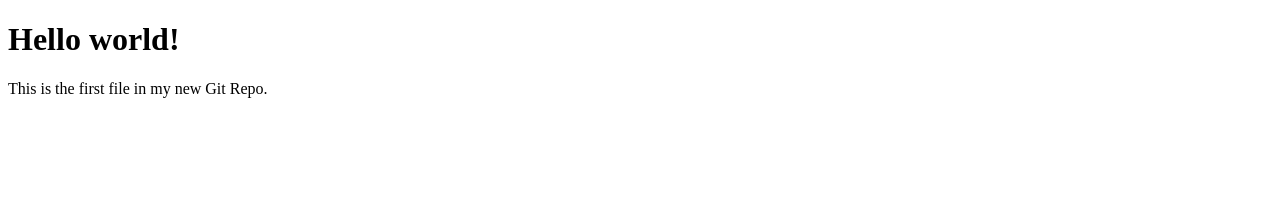
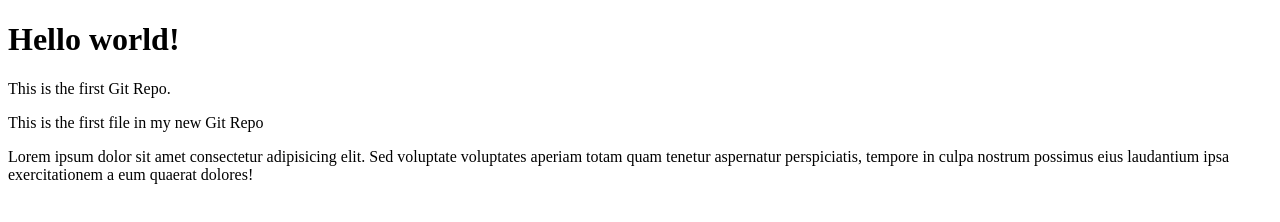
Before and after one commit to Piera-Nyaga/TEST1, a plain HTML site: page index.html in a window 1280 px wide. Drawn offline with Linux system fonts and the light colour scheme.

Commit message:
second commit

```diff
--- a/index.html
+++ b/index.html
@@ -6,8 +6,9 @@
 <body>
 
 <h1>Hello world!</h1>
-<p>This is the first file in my new Git Repo.</p>
-<p>         </p>
+<p>This is the first Git Repo.</p>
+<p> This is the first file in my new Git Repo  </p>
+<p> Lorem ipsum dolor sit amet consectetur adipisicing elit. Sed voluptate voluptates aperiam totam quam tenetur aspernatur perspiciatis, tempore in culpa nostrum possimus eius laudantium ipsa exercitationem a eum quaerat dolores!</p>
 
 </body>
 </html>
```
